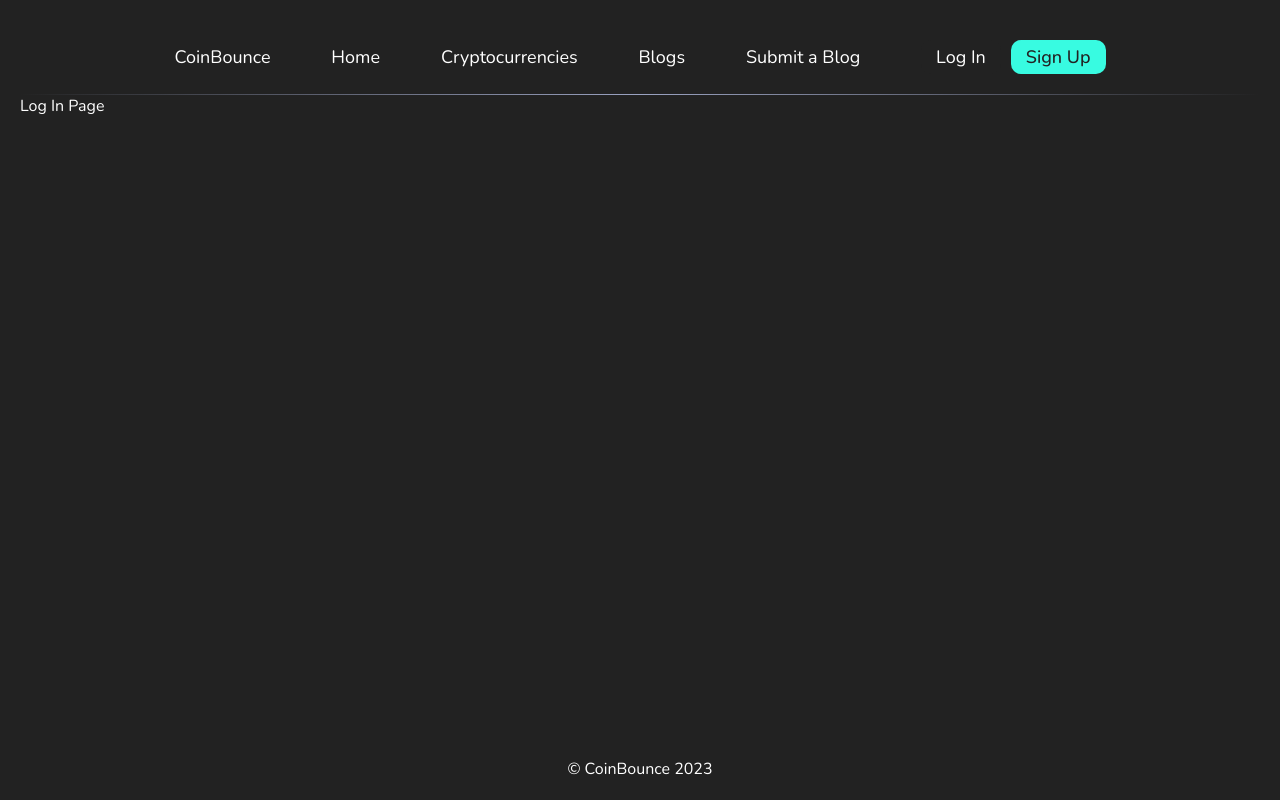
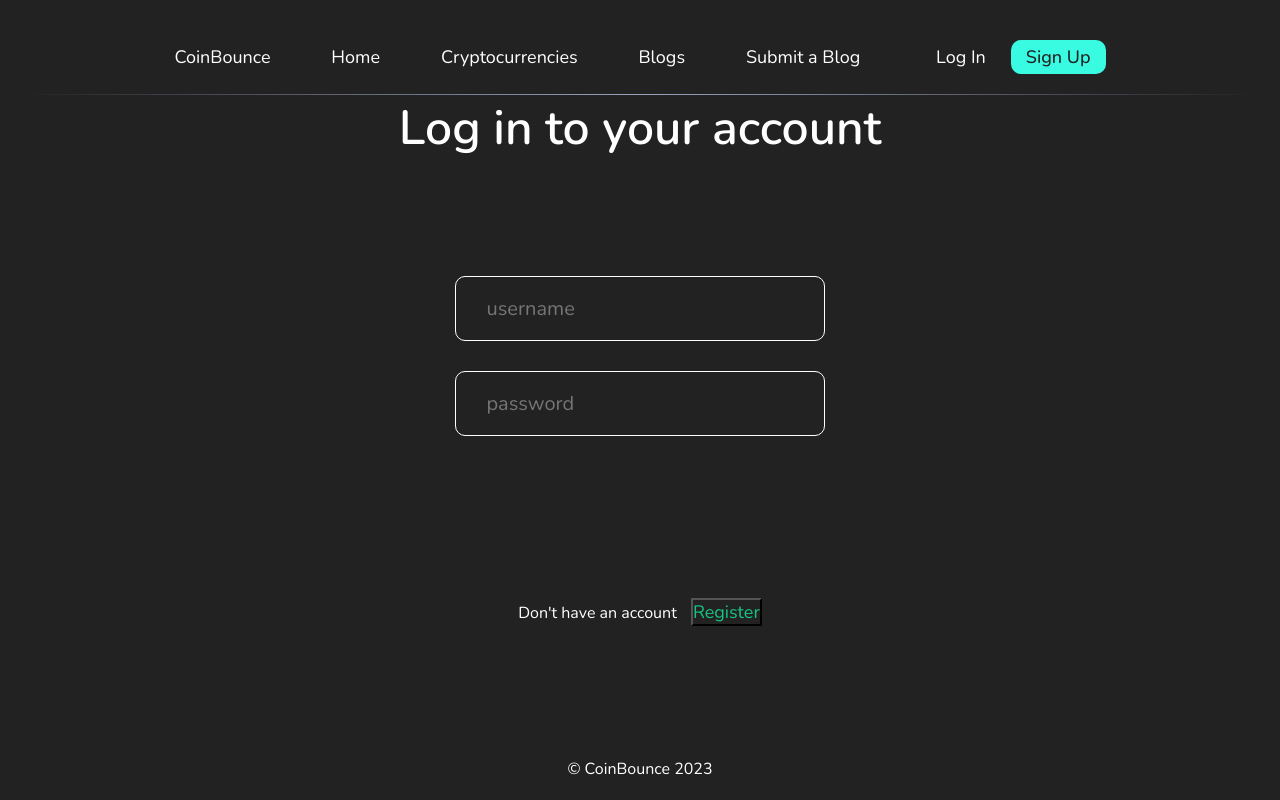
Before and after one commit to kumarvikas10/coin-bounce, a React (Create React App) app in the folder frontend/: page /login in a window 1280 px wide. Built offline with nearby package versions, Linux system fonts and the light colour scheme; a web font is replaced by a local one.

Commit message:
add login page

```diff
--- a/frontend/package.json
+++ b/frontend/package.json
@@ -7,12 +7,14 @@
     "@testing-library/jest-dom": "^5.17.0",
     "@testing-library/react": "^13.4.0",
     "@testing-library/user-event": "^13.5.0",
+    "formik": "^2.4.5",
     "react": "^18.2.0",
     "react-dom": "^18.2.0",
     "react-redux": "^8.1.2",
     "react-router-dom": "^6.15.0",
     "react-scripts": "^5.0.1",
-    "web-vitals": "^2.1.4"
+    "web-vitals": "^2.1.4",
+    "yup": "^1.3.2"
   },
   "scripts": {
     "start": "react-scripts start",
--- a/frontend/src/App.js
+++ b/frontend/src/App.js
@@ -5,6 +5,7 @@ import Error from './pages/Error/Error';
 import {BrowserRouter, Routes, Route} from 'react-router-dom';
 import styles from './App.module.css';
 import Protected from './components/Protected/Protected';
+import Login from './components/Login/Login';
 
 function App() {
   const isAuth = true;
@@ -18,7 +19,7 @@ function App() {
           <Route path="crypto" exact element={<div className={styles.main}>Crypto Page</div>} />
           <Route path="blogs" exact element={<Protected isAuth={isAuth}><div className={styles.main}>Blogs Page</div></Protected>} />
           <Route path="submit" exact element={<Protected isAuth={isAuth}><div className={styles.main}>Submit Blog</div></Protected>} />
-          <Route path="login" exact element={<div className={styles.main}>Log In Page</div>} />
+          <Route path="login" exact element={<div className={styles.main}><Login/></div>} />
           <Route path="signup" exact element={<div className={styles.main}>Sign Up</div>} />
           <Route path="*" element={<div className={styles.main}><Error /></div>} />
         </Routes>
--- a/frontend/src/components/Login/Login.jsx
+++ b/frontend/src/components/Login/Login.jsx
@@ -1,5 +1,27 @@
+import styles from './Login.module.css';
+import TextInput from '../TextInput/TextInput';
+import loginSchema from '../../schemas/loginSchema';
+import {useFormik} from 'formik';
+
 function Login(){
-
+    const {values, touched, handleBlur, handleChange, errors} = useFormik({
+        initialValues:{
+            username: '',
+            password: ''
+        },
+        validationSchema: loginSchema
+    })
+    return(
+        <div className={styles.loginWrapper}>
+            <div className={styles.loginHeader}>
+                Log in to your account
+            </div>
+            <TextInput type="text" value={values.username} name="username" onBlur={handleBlur} onChange={handleChange} placeholder="username" error={errors.username && touched.username ? 1: undefined}  errormessage = {errors.username}/>
+            <TextInput type="password" name="password" value={values.password} onBlur={handleBlur} onChange={handleChange} placeholder="password" error={errors.password && touched.password ? 1: undefined} errormessage = {errors.password} />
+            <button className={styles.loginButton}>Log In</button>
+            <span>Don't have an account <button className={styles.createAccount}>Register</button></span>
+        </div>
+    )
 }
 
 export default Login;
--- a/frontend/src/components/Login/Login.module.css
+++ b/frontend/src/components/Login/Login.module.css
@@ -0,0 +1,40 @@
+.loginWrapper{
+    margin: 0 auto;
+    width: 80vw;
+    height: calc(100vh-200px);
+    display:flex;
+    flex-direction: column;
+    align-items: center;
+    justify-content: center;
+}
+
+.loginHeader{
+    font-size: 48px;
+    font-weight: 600;
+    width: inherit;
+    text-align: center;
+    margin-bottom: 100px;
+}
+
+.loginButton{
+    border-color: #38fbe1;
+    color: #222;
+    border: none;
+    outline:none;
+    width: 30%;
+    border-radius: 10px;
+    padding: 15px 30px;
+    cursor: pointer;
+    font-weight: 600;
+    font-size: 20px;
+    margin: 10px;
+    margin-top: 30px;
+}
+
+.createAccount{
+    margin-top: 50px;
+    margin-left: 10px;
+    color: #16C784;
+    font-size: 18px;
+    cursor: pointer;
+}
--- a/frontend/src/components/TextInput/TextInput.module.css
+++ b/frontend/src/components/TextInput/TextInput.module.css
@@ -0,0 +1,22 @@
+.textInputWrapper{
+    display:flex;
+    flex-direction: column;
+    width: inherit;
+    align-items: center;
+}
+
+.textInputWrapper input{
+    padding: 18px 30px;
+    margin:15px;
+    outline: none;
+    width: 30%;
+    border: 1px solid #fff;
+    border-radius:10px;
+    font-size:20px;
+}
+
+.errorMessage{
+    color: #ea3943;
+    text-align: left;
+    width: 30%;
+}
--- /dev/null
+++ b/frontend/src/schemas/loginSchema.js
@@ -0,0 +1,8 @@
+import * as yup from 'yup';
+
+const loginSchema = yup.object().shape({
+    username: yup.string().min(5).max(30).required('username is required'),
+    password: yup.string().min(8).max(25).required()
+})
+
+export default loginSchema;
```
Also changed, not shown: 1 other file (tests, documents, lock files or other folders).
